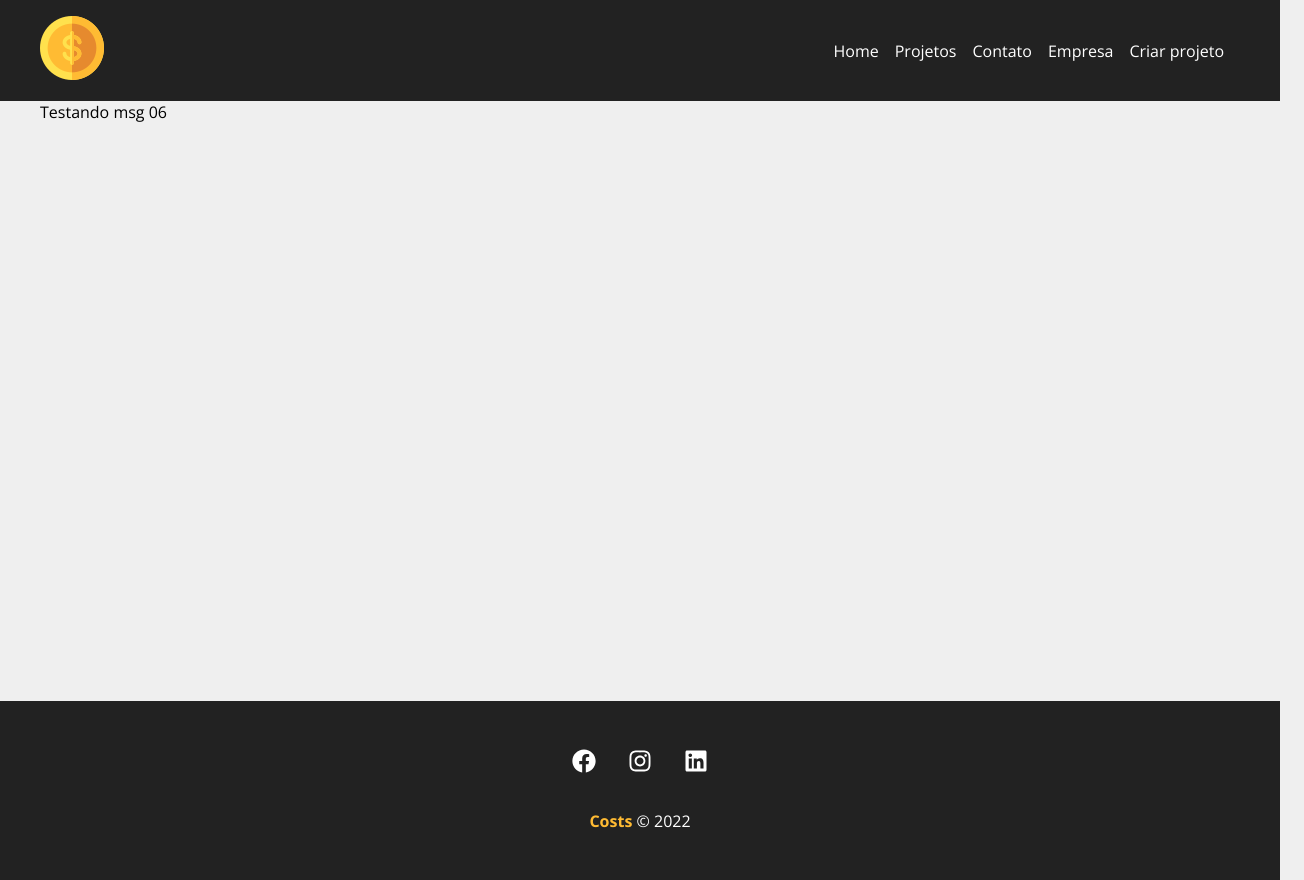
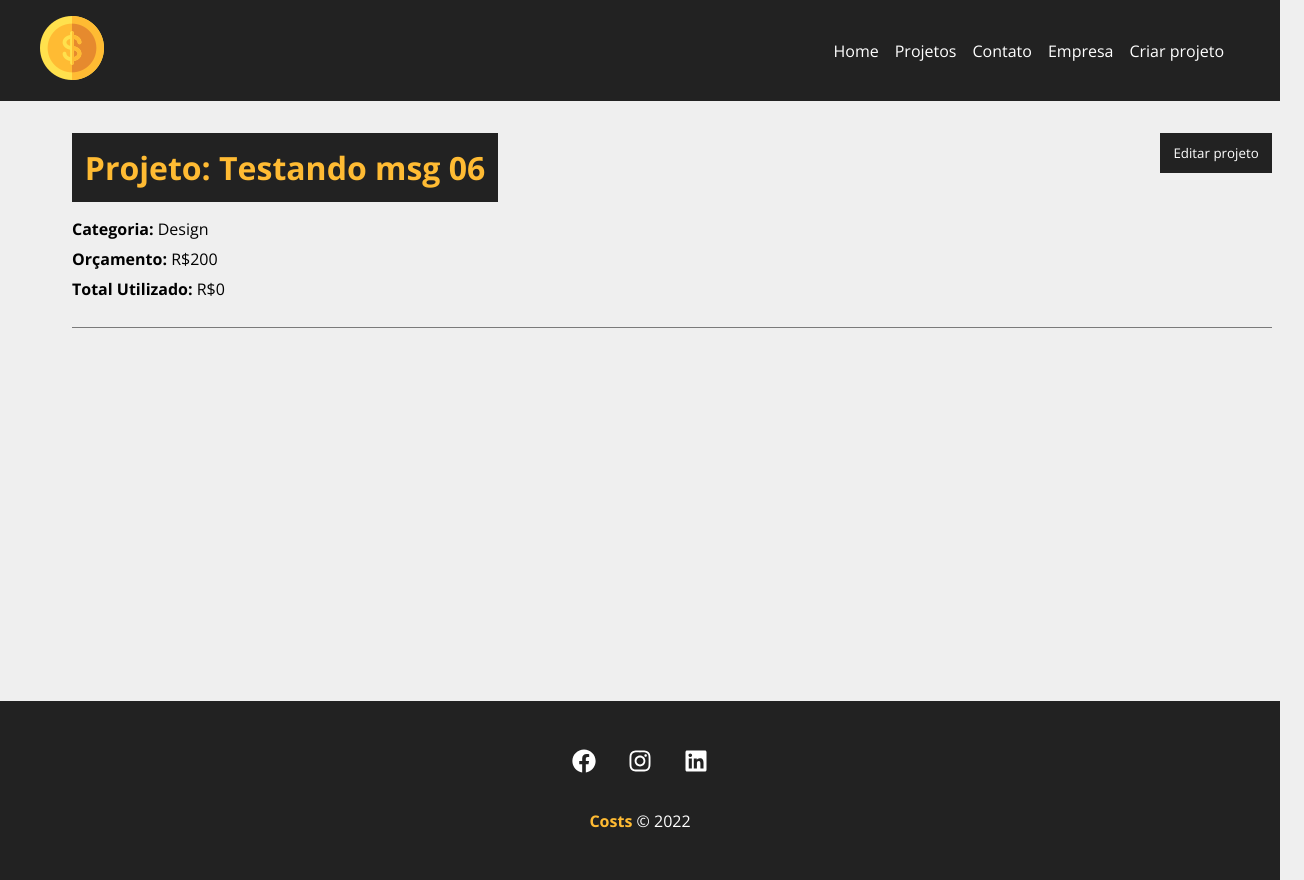
Before and after one commit to Lucas-Terto/Costs-React-Project, a React (Create React App) app: page /project/10 in a window 1280 px wide. Shown: the whole page, 1304 px wide, since content can reach past the window. Built offline with nearby package versions, Linux system fonts and the light colour scheme; data requests are answered from the project's data file.

Commit message:
project details page

```diff
--- a/src/components/pages/Project.jsx
+++ b/src/components/pages/Project.jsx
@@ -1,5 +1,7 @@
 import React, {useState, useEffect} from 'react'
 import {useParams} from 'react-router-dom'
+import Container from '../layout/Container';
+import Loading from './../layout/Loading';
 
 import styles from './Project.module.css'
 
@@ -9,9 +11,10 @@
     console.log(id)
 
     const [project, setProject] = useState([])
+    const [showProjectForm, setShowProjectForm] = useState(false)
 
     useEffect(() => {
-
+        setTimeout(() => {
             fetch(`http://localhost:5000/projects/${id}`, {
             method: "GET",
             headers: {
@@ -22,12 +25,47 @@
             setProject(data)
             })
             .catch((error) => console.log(error))
+        }, 500)
     }, [id])
 
+    function toggleProjectForm() {
+        setShowProjectForm(!showProjectForm)
+    }
+
   return (
-    <div>
-        {project.name}
+    <>
+        {project.name ? (
+            <div className={styles.project_details}>
+                <Container customClass="column">
+                    <div className={styles.details_container}>
+                        <h1>Projeto: {project.name}</h1>
+                        <button onClick={toggleProjectForm} className={styles.btn}>
+                            {!showProjectForm ? "Editar projeto" : "Fechar"}
+                        </button>
+                        {!showProjectForm ? (
+                            <div className={styles.project_info}>
+                                <p>
+                                    <span>Categoria:</span> {project.category.name}
+                                </p>
+                                <p>
+                                    <span>Orçamento:</span> R${project.budget}
+                                </p>
+                                <p>
+                                    <span>Total Utilizado:</span> R${project.cost}
+                                </p>
                             </div>
+                        ) : (
+                            <div className={styles.project_info}>
+                                Detalhes do projeto
+                            </div>
+                        )}
+                    </div>
+                </Container>
+            </div>
+        ) : (
+            <Loading />
+        )}
+    </>
   )
 }
 
--- a/src/components/pages/Project.module.css
+++ b/src/components/pages/Project.module.css
@@ -0,0 +1,48 @@
+.project_details {
+    padding: 2em;
+}
+
+.project_details h1,
+.project_details h2,
+.project_details p {
+    margin-bottom: .5em;
+}
+
+.project_details h1 {
+    background-color: #222;
+    color: #ffbb33;
+    padding: .4em;
+}
+
+.project_details span {
+    font-weight: bold;
+}
+
+.details_container,
+.service_form_container {
+    border-bottom: 1px solid #7a7a7a;
+    margin-bottom: 1.2em;
+    padding-bottom: 1.2em;
+    display: flex;
+    justify-content: space-between;
+    flex-wrap: wrap;
+}
+
+.btn {
+    background-color: #222;
+    color: #fff;
+    padding: .5em 1em;
+    text-decoration: none;
+    transition: .5s;
+    cursor: pointer;
+    max-height: 3em;
+    border: none;
+}
+
+.btn:hover {
+    color: #ffbb33;
+}
+
+.project_info {
+    width: 100%;
+}
```
Lines whose indentation alone changed are shown as unchanged.
